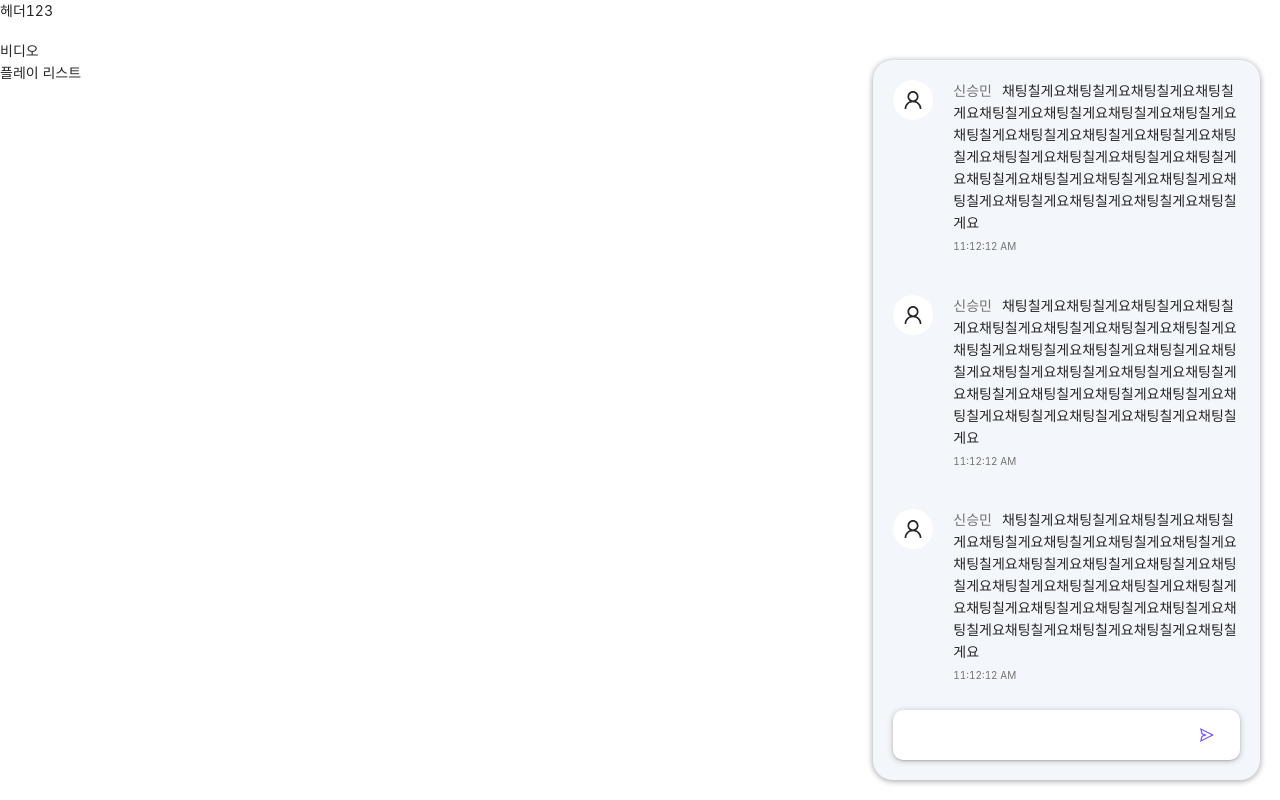
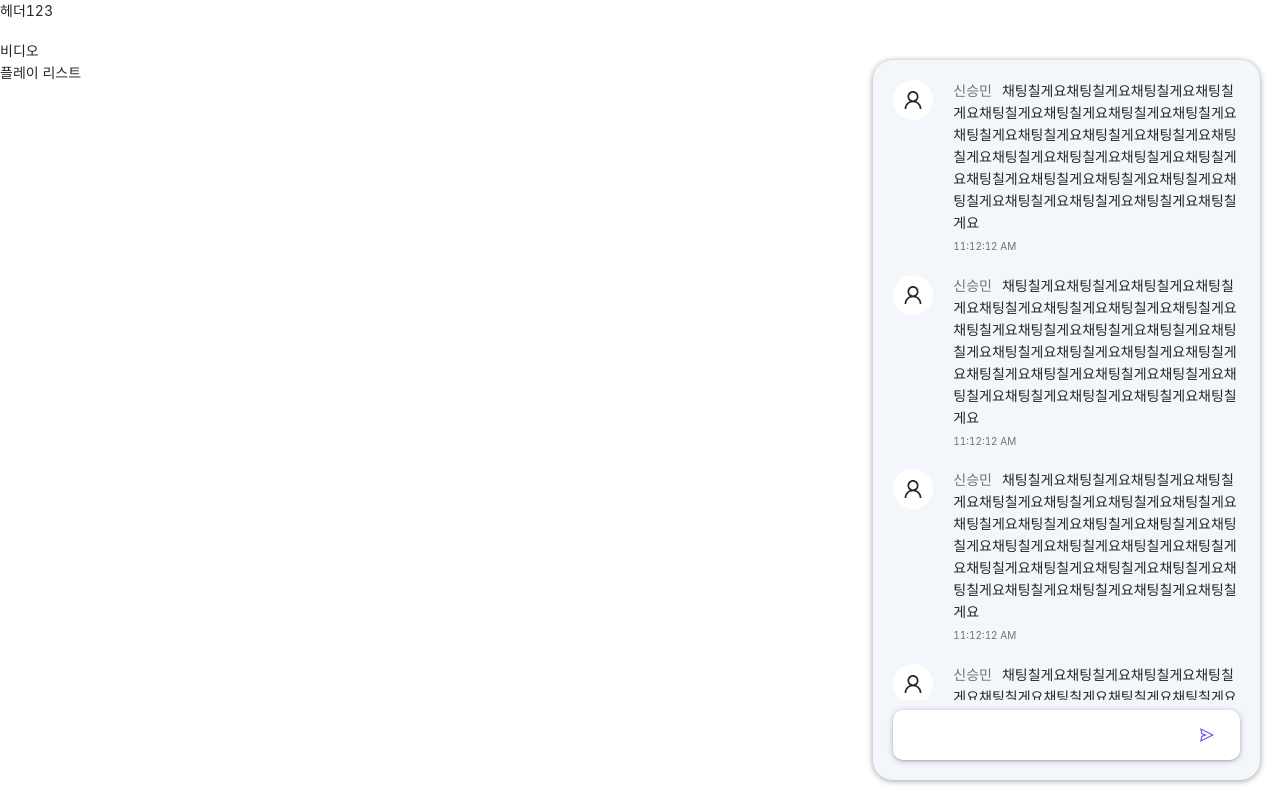
Before and after one commit to TopGoal01/Web, a React app: page /room in a window 1280 px wide. Built offline with nearby package versions, Linux system fonts and the light colour scheme.

Commit message:
말풍선 간격 수정

```diff
--- a/src/components/room/chat/ChatBubble.tsx
+++ b/src/components/room/chat/ChatBubble.tsx
@@ -5,7 +5,7 @@ import { UserOutlined } from '@ant-design/icons'
 
 const ChatBubble: React.FC = () => {
     const ChatBubble = styled.div`
-        padding: 20px;
+        padding: 20px 20px 0px 20px;
         display: flex;
     `
 
--- a/src/components/room/chat/ChatContents.tsx
+++ b/src/components/room/chat/ChatContents.tsx
@@ -4,7 +4,7 @@ import ChatBubble from './ChatBubble'
 
 const ChatContents: React.FC = () => {
     const ChatContents = styled.div`
-        height: calc(100% - 70px);
+        height: calc(100% - 80px);
         overflow: scroll;
     `
 
--- a/src/components/room/chat/ChatInput.tsx
+++ b/src/components/room/chat/ChatInput.tsx
@@ -11,7 +11,7 @@ const ChatInput: React.FC = () => {
         height: 50px;
         background-color: #FFFFFF;
         border-radius: 10px;
-        margin: 0px 20px;
+        margin: 10px 20px 0px 20px;
         box-shadow: 0 1px 2px rgba(0,0,0,0.16), 0 1px 6px rgba(0,0,0,0.23);
     `
 
```
